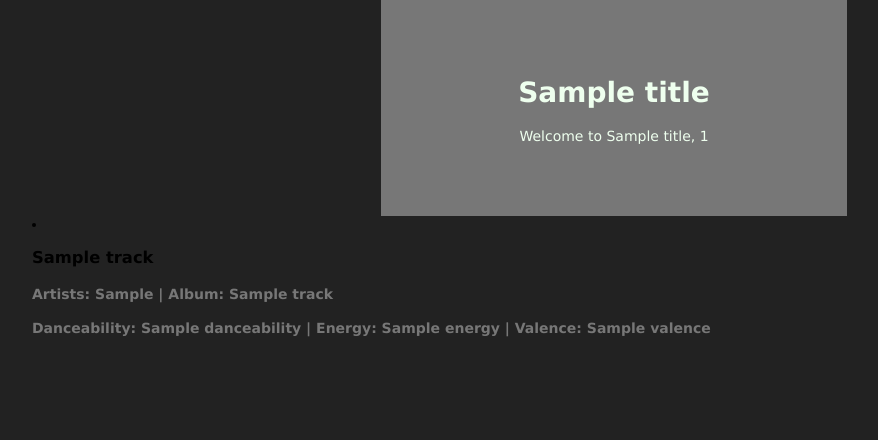
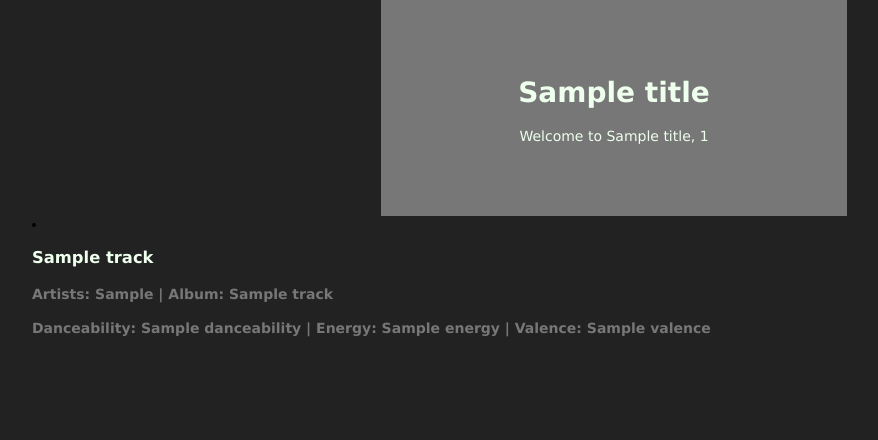
Before and after one commit to with-a-k/playlist-assist, a Node server app: template views/analysis.ejs in a window 1280 px wide. Shown: the part 59-499 px from the top of the page, without its empty margins (26-904 px from the left). Run offline with Node 20, Linux system fonts and the light colour scheme; the template is opened without the code that fills it: most values are stand-ins (such as "Sample title", 1, 10 or a date in 2020); some libraries are stand-ins or nearby versions.

Commit message:
Touch up CSS

```diff
--- a/public/stylesheets/style.css
+++ b/public/stylesheets/style.css
@@ -30,3 +30,7 @@ div.top-box a {
 div.track-added h3, h4 {
   color: #777777;
 }
+
+.track-name {
+  color: #eeffee;
+}
--- a/views/organize.ejs
+++ b/views/organize.ejs
@@ -19,6 +19,7 @@
 
     </div>
     <div class="track-selector" hidden>
+      <!--
       <div class="track-search">
         <div class="search-track-name">
           <input type="text"></input>
@@ -35,6 +36,7 @@
       </div>
       <div class="search-results">
       </div>
+      !-->
       <hr>
       <div class="added-tracks">
       </div>
```
